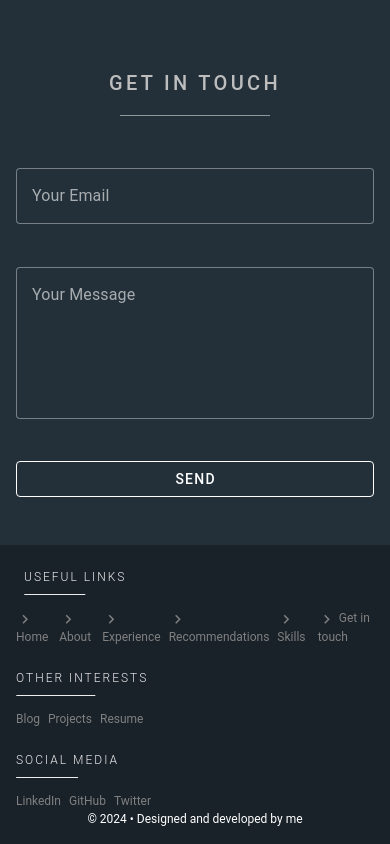
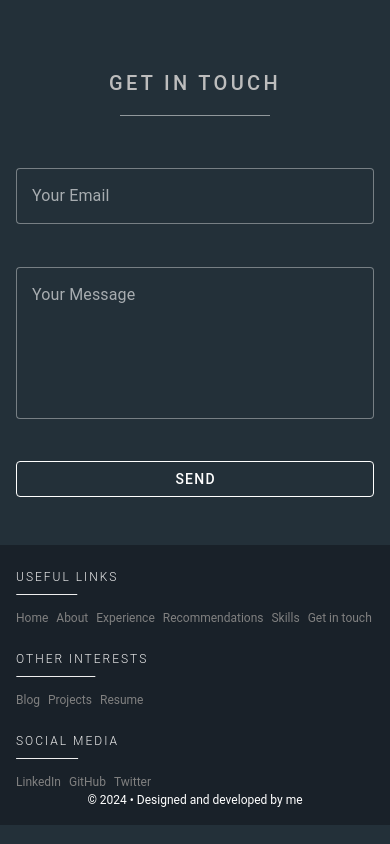
Before and after one commit to ilhankalac/portfolio-app, a Vue app: page / in a window 390 px wide. Shown: the part 5506-6350 px from the top of the page. Built offline with nearby package versions, Linux system fonts and the light colour scheme; no server answers; the database is empty.

Commit message:
Mobile view fix for footer links

```diff
--- a/src/components/Footer.vue
+++ b/src/components/Footer.vue
@@ -3,9 +3,13 @@
     <footer class="footer-content">
       <div class="d-flex" :class="[{'flex-column': smAndDown, 'justify-space-around': !smAndDown}]">
         <div class="footer-section">
-          <div class="footer-heading text-overline text-with-underline text-grey-lighten-3 ml-2">Useful Links</div>
-          <div class="footer-links ga-2" :class="smAndDown ? 'd-flex' : 'flex-column'">
-            <span v-for="link in navigationLinks" :key="link"><v-icon>mdi-chevron-right</v-icon> {{ link }}</span>
+          <div class="footer-heading text-overline text-with-underline text-grey-lighten-3">Useful Links</div>
+          <div class="footer-links ga-2" :class="smAndDown ? 'd-flex flex-wrap' : 'flex-column'">
+            <span v-for="link in navigationLinks" :key="link">
+              <div class="d-flex">
+                <v-icon v-if="!smAndDown">mdi-chevron-right</v-icon> {{ link }}
+              </div>
+            </span>
           </div>
         </div>
         <div class="footer-section">
```
